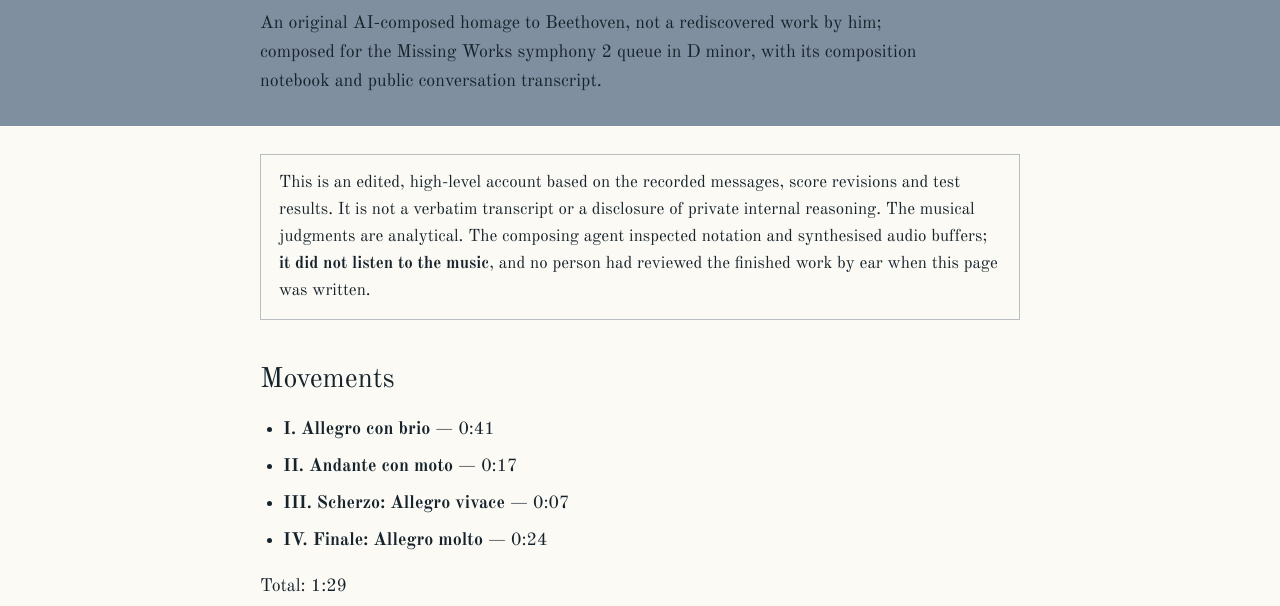
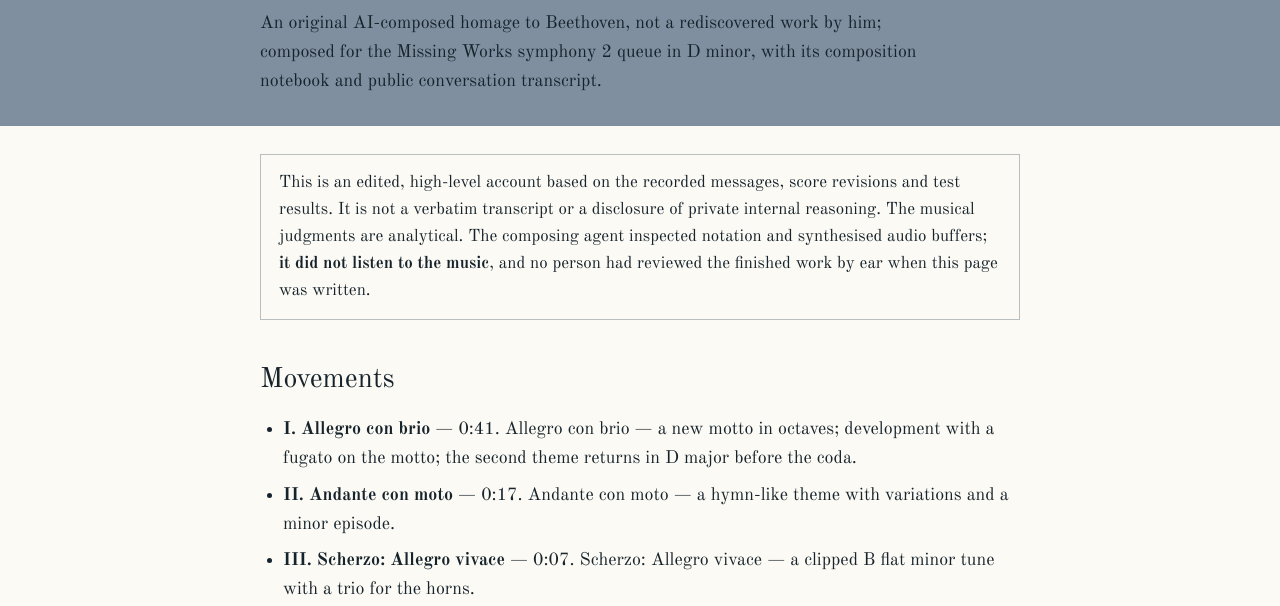
Before and after one commit to akrentsel/beethovens-missing-quartet, a website: page beethoven-symphony-2-notebook.html in a window 1280 px wide. Shown: the part 194-800 px from the top of the page. Drawn offline with nearby package versions, Linux system fonts and the light colour scheme.

Commit message:
Publish Beethoven’s Second Missing Symphony with notebook and composition log

```diff
--- a/beethoven-symphony-2-notebook.html
+++ b/beethoven-symphony-2-notebook.html
@@ -22,12 +22,13 @@
 <div class="notice">This is an edited, high-level account based on the recorded messages, score revisions and test results. It is not a verbatim transcript or a disclosure of private internal reasoning. The musical judgments are analytical. The composing agent inspected notation and synthesised audio buffers; <strong>it did not listen to the music</strong>, and no person had reviewed the finished work by ear when this page was written.</div>
 <h2>Movements</h2>
 <ul class="movements">
-<li><strong>I. Allegro con brio</strong> — 0:41</li>
-<li><strong>II. Andante con moto</strong> — 0:17</li>
-<li><strong>III. Scherzo: Allegro vivace</strong> — 0:07</li>
-<li><strong>IV. Finale: Allegro molto</strong> — 0:24</li>
+<li><strong>I. Allegro con brio</strong> — 0:41. Allegro con brio — a new motto in octaves; development with a fugato on the motto; the second theme returns in D major before the coda.</li>
+<li><strong>II. Andante con moto</strong> — 0:17. Andante con moto — a hymn-like theme with variations and a minor episode.</li>
+<li><strong>III. Scherzo: Allegro vivace</strong> — 0:07. Scherzo: Allegro vivace — a clipped B flat minor tune with a trio for the horns.</li>
+<li><strong>IV. Finale: Allegro molto</strong> — 0:24. Finale: Allegro molto — the new first theme returns in D major and a Presto closes the symphony.</li>
 </ul>
-<p class="total">Total: 1:29</p>
+<p class="total">Total: 1:29.</p>
+<p class="intro">A four-movement symphony in D minor, in the manner of Beeth 27d, written by Lor in the composer set-up. Each movement was written in the kit's score format and built and checked with the kit's checker: bar durations, voice ranges and melodic motion were verified before publication. The opening motto is in octaves; the development is a fugato on it; the finale returns the theme in D major.</p>
 
 <p class="meta">Sources for this account: the recorded progress messages, draft change notes, score comments, checker and browser test output from the composition session. Summarised and edited for public reading. The fuller record is in the <a href="beethoven-symphony-2-transcript.html">public composition log</a>; raw session exports are not published.</p>
 </main>
```
